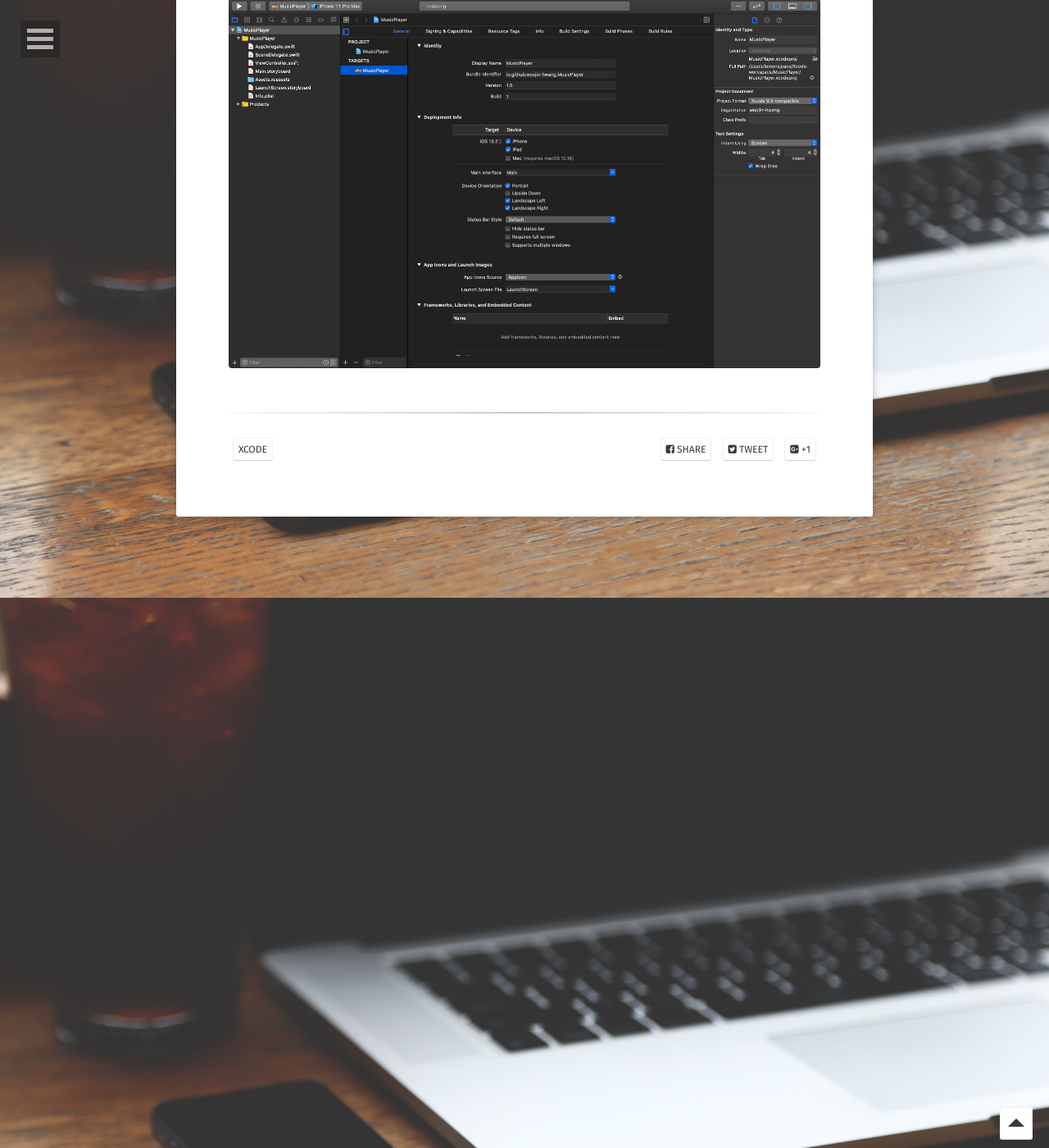
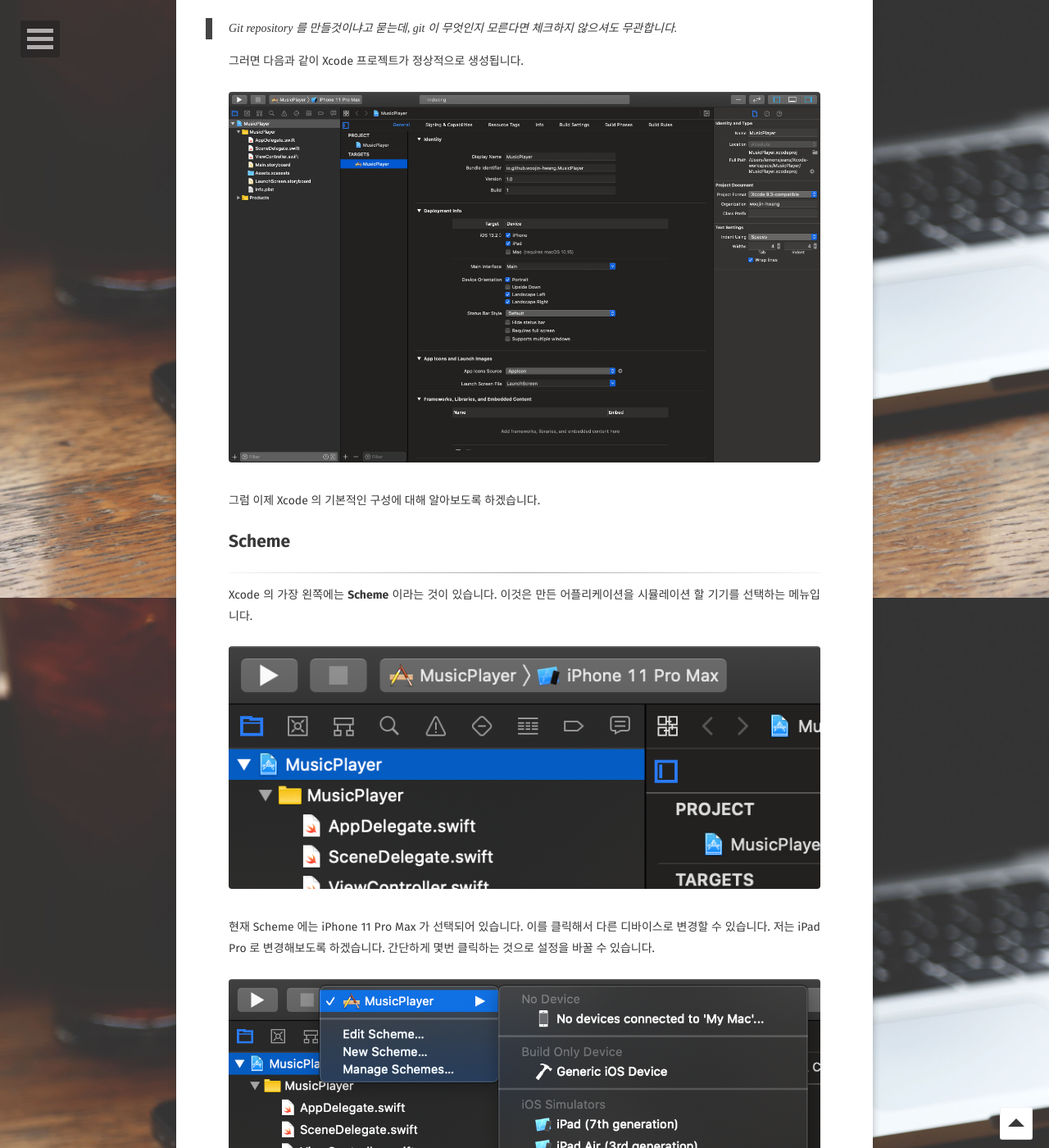
Before and after one commit to woojin-hwang/woojin-hwang.github.io, a Jekyll site: the page built from _posts/2020-01-28-xcode.md, in a window 1280 px wide and 1400 px high, scrolled down 3771 px. Shown: the whole window at 82% size. Built offline with Jekyll 4.4.1, drawn with Linux system fonts in a browser that asks for light colours; some web fonts are replaced; some of the changed text lies outside the part shown.

Commit message:
update the post #xcode

```diff
--- a/_posts/2020-01-28-xcode.md
+++ b/_posts/2020-01-28-xcode.md
@@ -22,13 +22,19 @@
 
 > 개발자 도구 1위인데도 평점이 2.0 인 점이 인상적입니다.
 
-그래도 무료이므로 감사한 마음으로 사용해보도록 하겠습니다. Xcode 를 실행하면 다음과 같은 화면이 나타납니다.
+그래도 무료이므로 감사한 마음으로 사용해보도록 하겠습니다.
+
+Xcode 를 실행하면 다음과 같은 화면이 나타납니다.
 
 <figure>
   <a href="https://raw.githubusercontent.com/woojin-hwang/woojin-hwang.github.io/master/_posts/img/xcode/xcode_welcome_.png"><img src="https://raw.githubusercontent.com/woojin-hwang/woojin-hwang.github.io/master/_posts/img/xcode/xcode_welcome.png"></a>
 </figure>
 
 왼쪽 화면은 Xcode 의 첫 실행화면입니다. 새로운 프로젝트를 만들거나 기존의 프로젝트를 복사할 수 있습니다. 오른쪽 화면은 지금까지 생성한 프로젝트들을 나타냅니다. 만약 처음 Xcode 를 실행했다면 아무것도 없는 것이 정상입니다. 저의 경우 MyProduct 라는 프로젝트를 이미 생성했기 때문에 오른쪽에 저렇게 나타나고 있는 것입니다.
+
+## Xcode 프로젝트 만들기
+
+---
 
 그럼 이제 **Create a New Xcode Proejct** 를 눌러 새로운 프로젝트를 생성해보도록 하겠습니다.
 
@@ -59,3 +65,27 @@
 <figure>
   <a href="https://raw.githubusercontent.com/woojin-hwang/woojin-hwang.github.io/master/_posts/img/xcode/xcode_create_new_project4.png"><img src="https://raw.githubusercontent.com/woojin-hwang/woojin-hwang.github.io/master/_posts/img/xcode/xcode_create_new_project4.png"></a>
 </figure>
+
+그럼 이제 Xcode 의 기본적인 구성에 대해 알아보도록 하겠습니다.
+
+## Scheme
+
+---
+
+Xcode 의 가장 왼쪽에는 **Scheme** 이라는 것이 있습니다. 이것은 만든 어플리케이션을 시뮬레이션 할 기기를 선택하는 메뉴입니다.
+
+<figure>
+  <a href="https://raw.githubusercontent.com/woojin-hwang/woojin-hwang.github.io/master/_posts/img/xcode/xcode_scheme1.png"><img src="https://raw.githubusercontent.com/woojin-hwang/woojin-hwang.github.io/master/_posts/img/xcode/xcode_scheme1.png"></a>
+</figure>
+
+현재 Scheme 에는 iPhone 11 Pro Max 가 선택되어 있습니다. 이를 클릭해서 다른 디바이스로 변경할 수 있습니다. 저는 iPad Pro 로 변경해보도록 하겠습니다. 간단하게 몇번 클릭하는 것으로 설정을 바꿀 수 있습니다.
+
+<figure>
+  <a href="https://raw.githubusercontent.com/woojin-hwang/woojin-hwang.github.io/master/_posts/img/xcode/xcode_scheme2.png"><img src="https://raw.githubusercontent.com/woojin-hwang/woojin-hwang.github.io/master/_posts/img/xcode/xcode_scheme2.png"></a>
+</figure>
+
+<figure>
+  <a href="https://raw.githubusercontent.com/woojin-hwang/woojin-hwang.github.io/master/_posts/img/xcode/xcode_scheme3.png"><img src="https://raw.githubusercontent.com/woojin-hwang/woojin-hwang.github.io/master/_posts/img/xcode/xcode_scheme3.png"></a>
+</figure>
+
+그러면 이제 어플리케이션을 시뮬레이션 했을 때 iPhone 11 Pro Max 가 아닌 iPad Pro 가 켜지게 됩니다.
```
Also changed, not shown: _posts/2020-01-24-boostcourse-ios.md (+6 -0 lines), _posts/img/xcode/xcode_scheme1.png (added), _posts/img/xcode/xcode_scheme2.png (added), _posts/img/xcode/xcode_scheme3.png (added).
